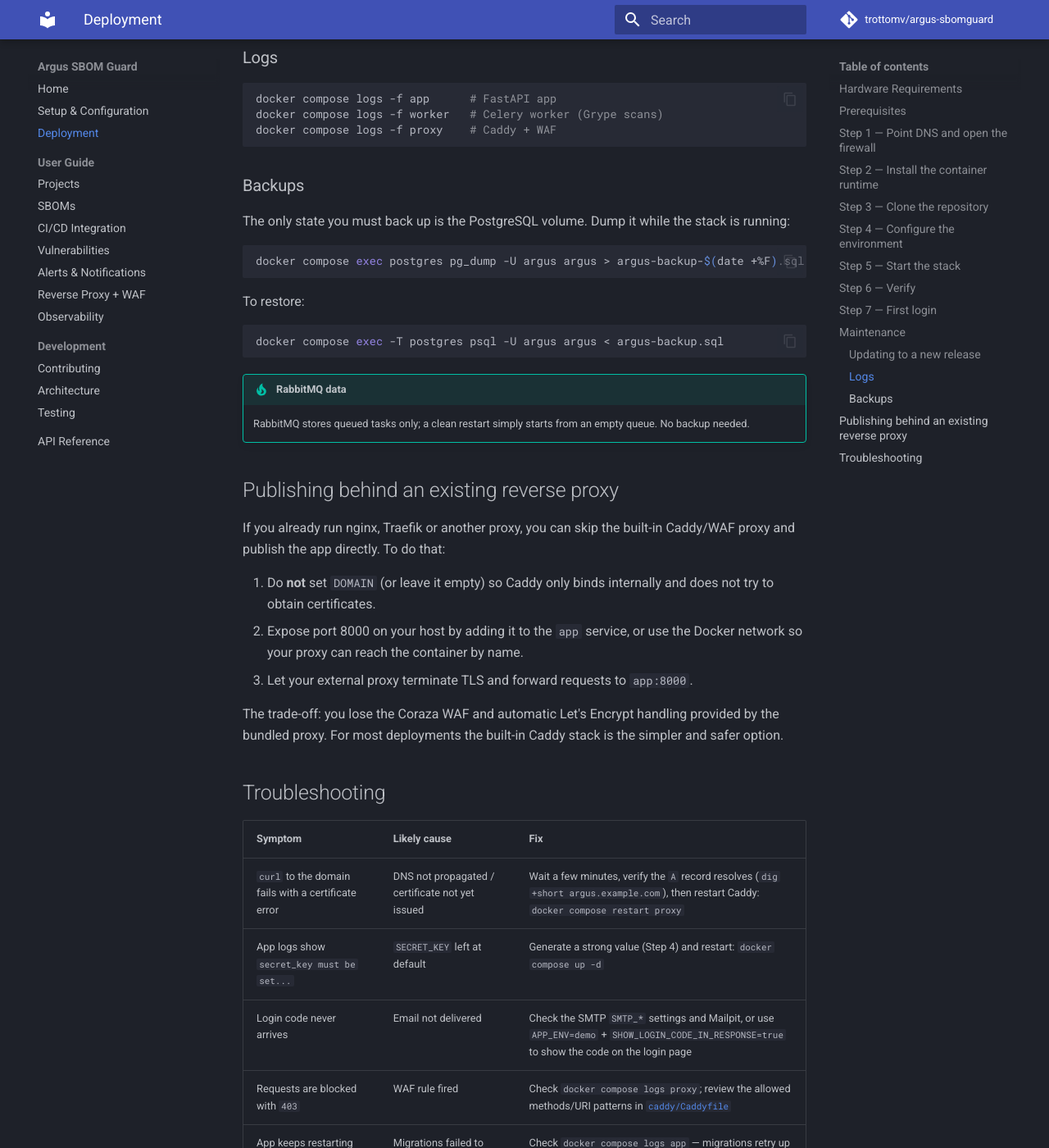
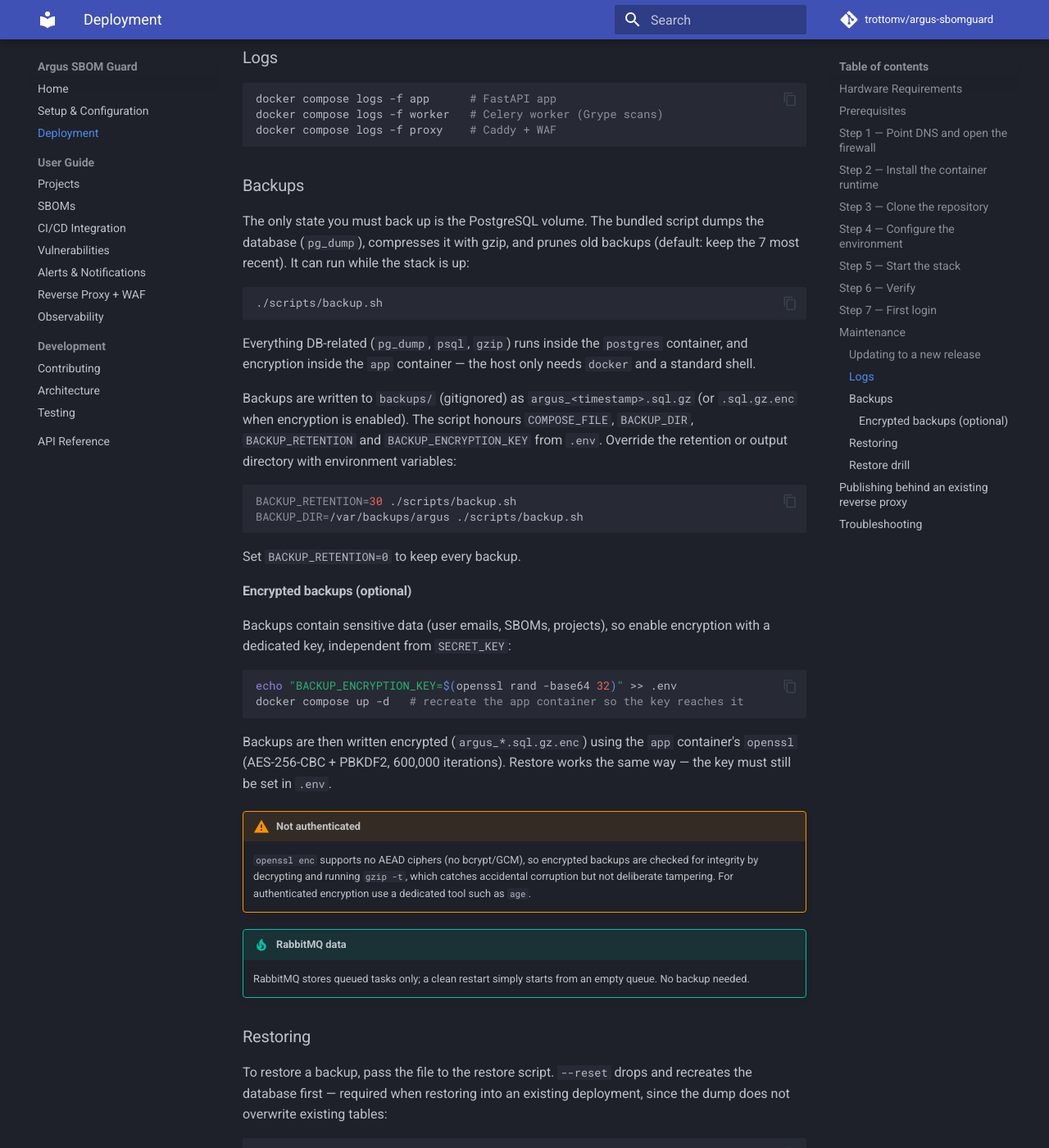
Before and after one commit to trottomv/argus-sbomguard, an MkDocs documentation site: the page built from docs/deployment.md, in a window 1280 px wide and 1400 px high, scrolled down 5409 px. Shown: the whole window at 82% size. Built offline with MkDocs 1.6.1 and Material for MkDocs 9.7.7, drawn with Linux system fonts in a browser that asks for light colours; comment, search, counter and statistics services are not loaded; the version menu is left out; some of the changed text lies outside the part shown.

Commit message:
feat: automate PostgreSQL backup and restore
Add scripts/backup.sh (pg_dump + gzip + retention, optional openssl
encryption via BACKUP_ENCRYPTION_KEY) and scripts/restore.sh; gitignore
backups/; document backup, encrypted backups and the restore drill;
add db-backup/db-restore just recipes.

Encrypted restores decrypt in a throwaway app container so they work
while the stack is stopped for --reset; empty .env values are ignored so
a stray BACKUP_ENCRYPTION_KEY= line cannot disable encryption.

Closes #82

````diff
--- a/docs/deployment.md
+++ b/docs/deployment.md
@@ -254,22 +254,116 @@
 
 ### Backups
 
-The only state you must back up is the PostgreSQL volume. Dump it while the
-stack is running:
+The only state you must back up is the PostgreSQL volume. The bundled script
+dumps the database (`pg_dump`), compresses it with gzip, and prunes old backups
+(default: keep the 7 most recent). It can run while the stack is up:
 
 ```bash
-docker compose exec postgres pg_dump -U argus argus > argus-backup-$(date +%F).sql
+./scripts/backup.sh
 ```
 
-To restore:
+Everything DB-related (`pg_dump`, `psql`, `gzip`) runs inside the `postgres`
+container, and encryption inside the `app` container — the host only needs
+`docker` and a standard shell.
+
+Backups are written to `backups/` (gitignored) as `argus_<timestamp>.sql.gz`
+(or `.sql.gz.enc` when encryption is enabled). The script honours `COMPOSE_FILE`,
+`BACKUP_DIR`, `BACKUP_RETENTION` and `BACKUP_ENCRYPTION_KEY` from `.env`.
+Override the retention or output directory with environment variables:
 
 ```bash
-docker compose exec -T postgres psql -U argus argus < argus-backup.sql
+BACKUP_RETENTION=30 ./scripts/backup.sh
+BACKUP_DIR=/var/backups/argus ./scripts/backup.sh
 ```
+
+Set `BACKUP_RETENTION=0` to keep every backup.
+
+#### Encrypted backups (optional)
+
+Backups contain sensitive data (user emails, SBOMs, projects), so enable
+encryption with a dedicated key, independent from `SECRET_KEY`:
+
+```bash
+echo "BACKUP_ENCRYPTION_KEY=$(openssl rand -base64 32)" >> .env
+docker compose up -d   # recreate the app container so the key reaches it
+```
+
+Backups are then written encrypted (`argus_*.sql.gz.enc`) using the `app`
+container's `openssl` (AES-256-CBC + PBKDF2, 600,000 iterations). Restore works
+the same way — the key must still be set in `.env`.
+
+!!! warning "Not authenticated"
+    `openssl enc` supports no AEAD ciphers (no bcrypt/GCM), so encrypted backups
+    are checked for integrity by decrypting and running `gzip -t`, which catches
+    accidental corruption but not deliberate tampering. For authenticated
+    encryption use a dedicated tool such as `age`.
 
 !!! tip "RabbitMQ data"
     RabbitMQ stores queued tasks only; a clean restart simply starts from an
     empty queue. No backup needed.
+
+### Restoring
+
+To restore a backup, pass the file to the restore script. `--reset` drops and
+recreates the database first — required when restoring into an existing
+deployment, since the dump does not overwrite existing tables:
+
+```bash
+docker compose stop app worker scheduler   # free database connections
+./scripts/restore.sh backups/argus_20260818_123456.sql.gz --reset
+docker compose start app worker scheduler
+```
+
+The script accepts `.sql`, `.sql.gz` and encrypted `.sql.gz.enc` files. Stop the
+app stack first, or the restore fails with `database is being accessed by other
+users`. Encrypted backups require `BACKUP_ENCRYPTION_KEY` set in `.env`;
+decryption runs in a throwaway app container (`docker compose run`), so it works
+even with the stack stopped.
+
+!!! danger "Destructive"
+    `--reset` destroys the current database contents before restoring. Only use
+    it when you intend to replace the live data (or on a staging copy).
+
+### Restore drill
+
+Practice restoring regularly so an incident never involves a first-time restore.
+The drill below restores a backup into the live stack — this intentionally
+destroys current data, so run it on a staging copy or accept the data loss.
+
+1. Create a backup:
+
+   ```bash
+   ./scripts/backup.sh
+   ```
+
+2. Stop the app so nothing holds database connections:
+
+   ```bash
+   docker compose stop app worker scheduler
+   ```
+
+3. Restore the most recent backup (drops and recreates the database):
+
+   ```bash
+   latest=$(ls -t backups/argus_*.sql.gz* | head -1)
+   ./scripts/restore.sh "$latest" --reset
+   ```
+
+4. Start the stack:
+
+   ```bash
+   docker compose start app worker scheduler
+   ```
+
+5. Verify the data survived — sign in and open a project, or query directly:
+
+   ```bash
+   docker compose exec -T postgres psql -U argus argus -c "select count(*) from projects;"
+   ```
+
+   The count should match the backup you restored. Finish the drill by running
+   another `./scripts/backup.sh` so the restored state is captured by the
+   retention-pruned set.
 
 ## Publishing behind an existing reverse proxy
 
````
Also changed, not shown: 5 other files.
